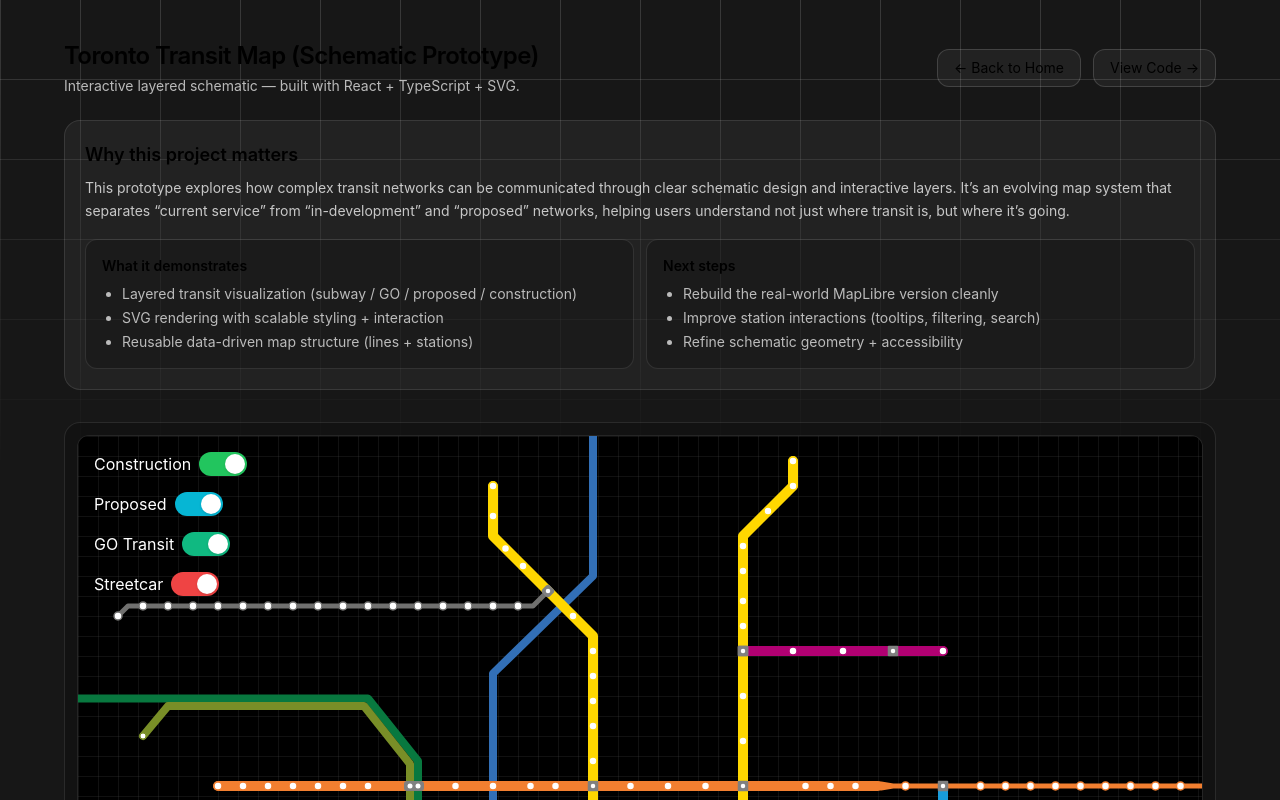
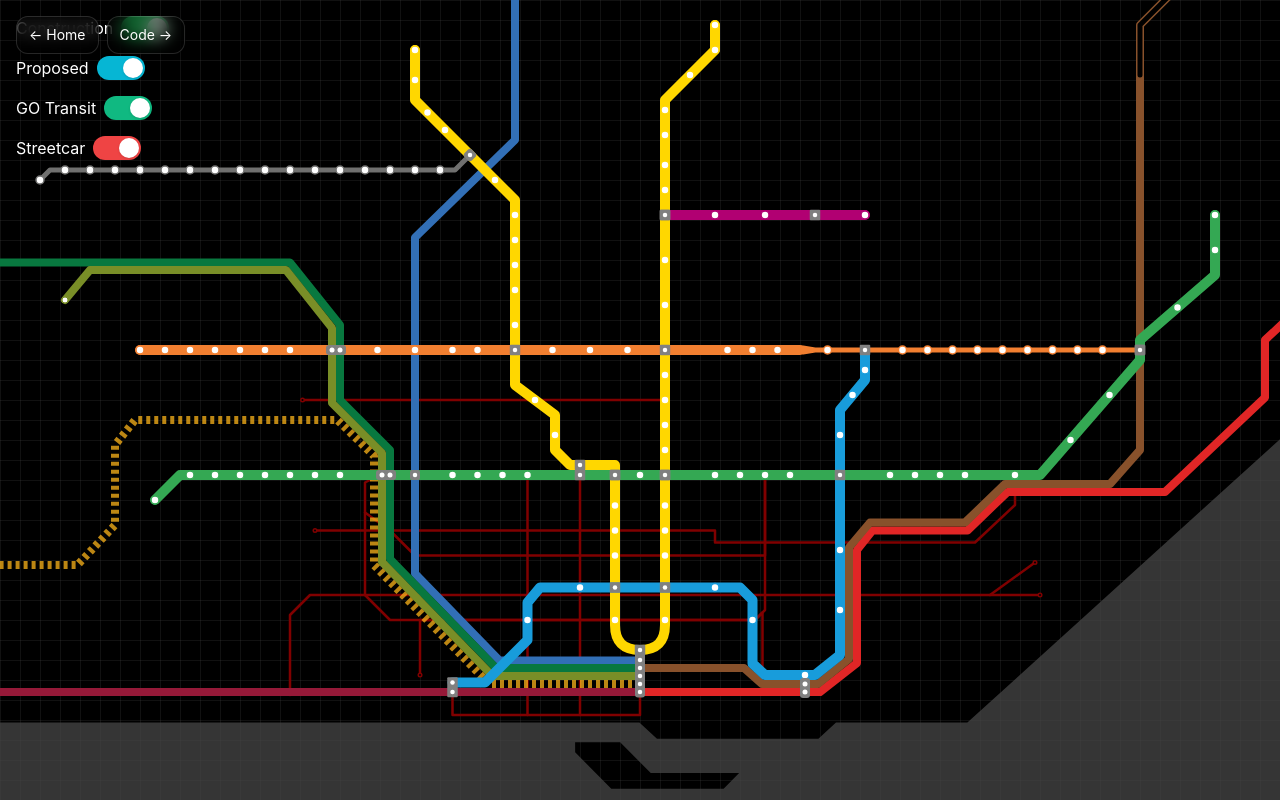
Before and after one commit to dansk-i/Portfolio-Website, a React (Create React App) app in the folder client/: page /transit in a window 1280 px wide. Shown: the top 800 px of the page. Built offline with nearby package versions, Linux system fonts and the light colour scheme.

Commit message:
Fix github pages bud

```diff
--- a/client/src/index.css
+++ b/client/src/index.css
@@ -11,3 +11,8 @@
   font-family: source-code-pro, Menlo, Monaco, Consolas, 'Courier New',
     monospace;
 }
+
+#root {
+  height: 100%;
+  margin: 0;
+}
--- a/client/src/pages/Transit.tsx
+++ b/client/src/pages/Transit.tsx
@@ -1,58 +1,32 @@
 import { Link } from "react-router-dom";
 import SchematicMap from "../transit/SchematicMap";
-import TransitIntro from "../transit/TransitIntro";
 
 export default function Transit() {
   return (
-    <main className="min-h-screen px-4 py-10">
-      <div className="mx-auto w-full max-w-6xl">
-        {/* Top bar */}
-        <div className="flex flex-col gap-3 sm:flex-row sm:items-center sm:justify-between">
-          <div>
-            <h1 className="text-2xl font-semibold tracking-tight">
-              Toronto Transit Map (Schematic Prototype)
-            </h1>
-            <p className="mt-1 text-sm text-white/70">
-              Interactive layered schematic — built with React + TypeScript + SVG.
-            </p>
+    <div className="fixed inset-0 overflow-hidden bg-black">
+      {/* Fullscreen map */}
+      <div className="h-full w-full">
+        <SchematicMap />
       </div>
 
-          <div className="flex items-center gap-3">
+      {/* Optional: small overlay controls (can delete if you want pure map) */}
+      <div className="pointer-events-none absolute left-4 top-4 z-50 flex gap-2">
         <Link
           to="/"
-              className="rounded-xl border border-white/15 bg-white/5 px-4 py-2 text-sm hover:bg-white/10"
+          className="pointer-events-auto rounded-xl border border-white/15 bg-black/50 px-3 py-2 text-sm text-white backdrop-blur hover:bg-black/65"
         >
-              ← Back to Home
+          ← Home
         </Link>
 
-            {/* Optional: link to repo */}
         <a
           href="https://github.com/dansk-i/Toronto-Transit-Map"
           target="_blank"
           rel="noreferrer"
-              className="rounded-xl border border-white/15 bg-white/5 px-4 py-2 text-sm hover:bg-white/10"
+          className="pointer-events-auto rounded-xl border border-white/15 bg-black/50 px-3 py-2 text-sm text-white backdrop-blur hover:bg-black/65"
         >
-              View Code →
+          Code →
         </a>
       </div>
     </div>
-
-        {/* Intro / write-up */}
-        <div className="mt-6">
-          <TransitIntro />
-        </div>
-
-        {/* Map frame */}
-        <section className="mt-8 rounded-2xl border border-white/10 bg-black/20 p-3">
-          <div className="h-[70vh] w-full overflow-hidden rounded-xl border border-white/10 bg-black/30">
-            <SchematicMap />
-          </div>
-
-          <p className="mt-3 text-xs text-white/60">
-            Tip: Drag to pan, scroll to zoom (depending on your current controls).
-          </p>
-        </section>
-      </div>
-    </main>
   );
 }
```
Lines whose indentation alone changed are shown as unchanged.
